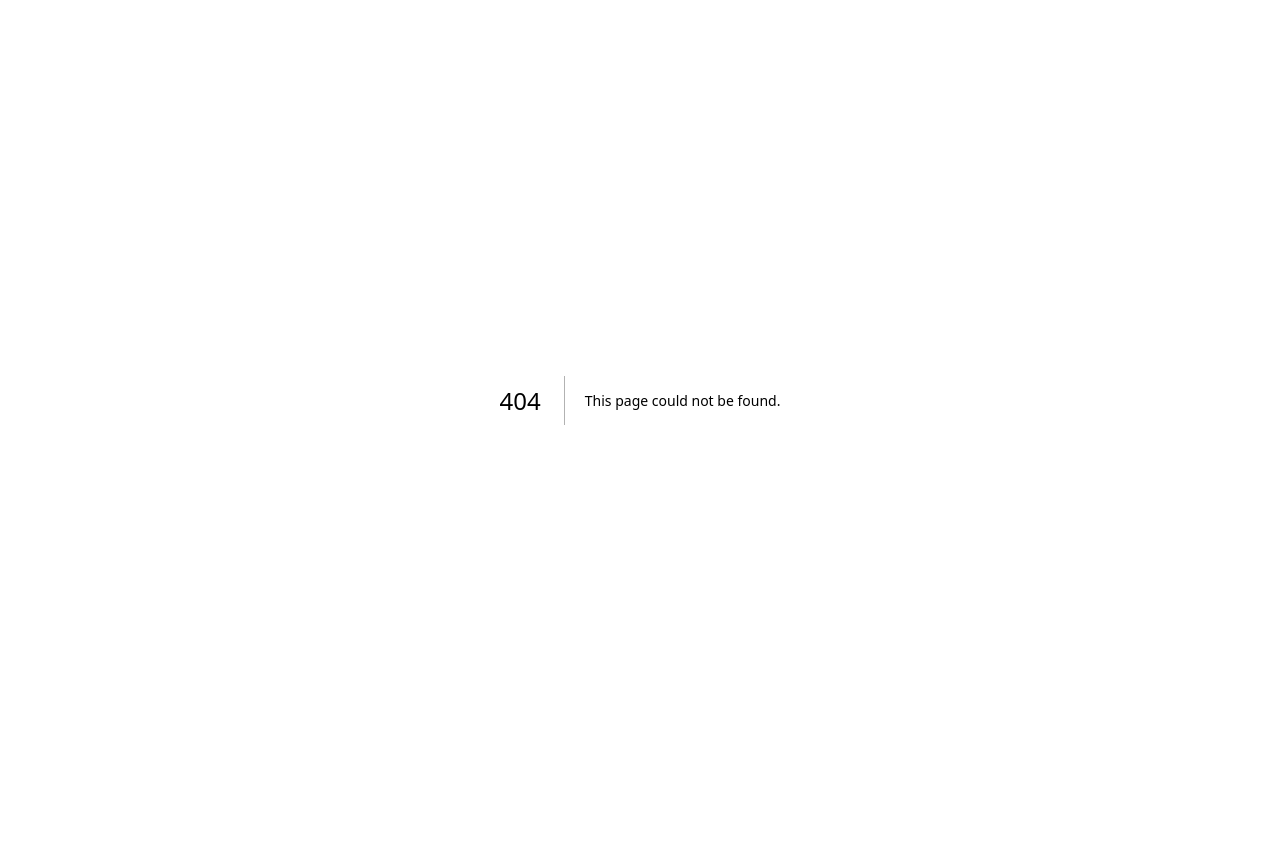
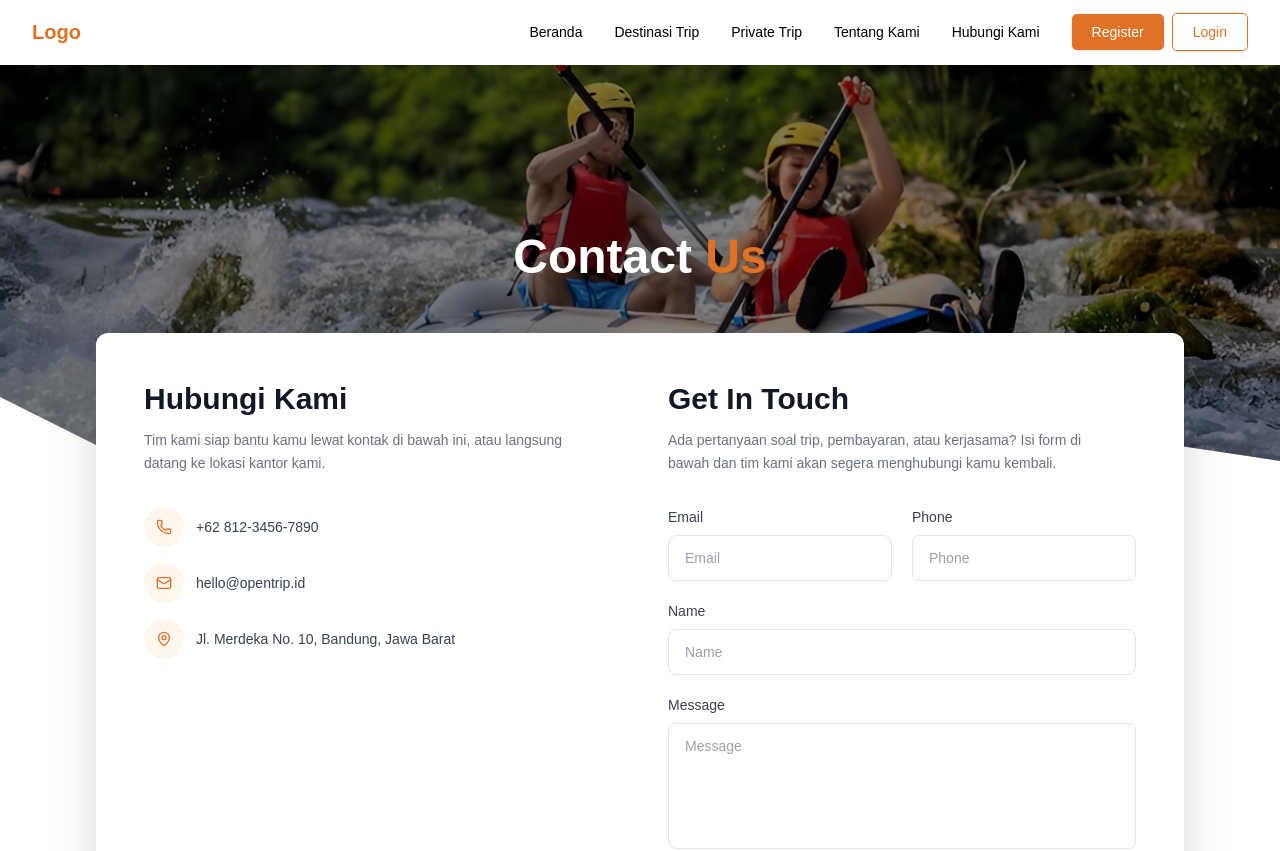
Before and after one commit to RamliWane/lansia-opentrip, a Next.js app: page /contact in a window 1280 px wide. Before the commit this address had no page. Shown: the top 851 px of the page. Before the commit the page ends 800 px from the top, so only its background shows below. Built offline with nearby package versions, Linux system fonts and the light colour scheme.

Commit message:
feat: new page contact for user (not fix)

```diff
--- /dev/null
+++ b/src/app/contact/page.jsx
@@ -0,0 +1,150 @@
+import { Phone, Mail, MapPin } from "lucide-react";
+import Navbar from "@/components/layout/Navbar";
+import Footer from "@/components/layout/Footer";
+import Subs from "@/components/landing/Subs";
+
+export default function ContactPage() {
+    return (
+        <div className="bg-white">
+            <Navbar />
+            <section
+                className="relative bg-cover bg-center py-24 sm:py-42"
+                style={{
+                    backgroundImage: "url('/contact-hero.jpg')",
+                }}
+            >
+                <div className="absolute inset-0 bg-black/50" />
+
+                <div className="relative z-10 max-w-6xl mx-auto px-4 sm:px-6 lg:px-8 text-center">
+                    <h1 className="text-4xl sm:text-5xl font-bold text-white mb-3">
+                        Contact <span className="text-[#df7224]">Us</span>
+                    </h1>
+                </div>
+
+                <div
+                    className="absolute bottom-0 left-0 right-0 h-16 bg-white"
+                    style={{
+                        clipPath: "polygon(0 100%, 100% 100%, 70% 10%, 50% 0, 10% 100%, 0 0)",
+                    }}
+                />
+            </section>
+
+            <section className="relative z-20 -mt-24 sm:-mt-32 pb-16 sm:pb-20">
+                <div className="max-w-6xl mx-auto px-4 sm:px-6 lg:px-8">
+                    <div className="bg-white rounded-xl shadow-2xl p-8 sm:p-12">
+                        <div className="grid lg:grid-cols-2 gap-14">
+                            <div>
+                                <h2 className="text-2xl sm:text-3xl font-bold text-gray-900 mb-3">
+                                    Hubungi Kami
+                                </h2>
+                                <p className="text-gray-500 text-sm leading-relaxed mb-8 max-w-md">
+                                    Tim kami siap bantu kamu lewat kontak di bawah ini, atau
+                                    langsung datang ke lokasi kantor kami.
+                                </p>
+
+                                <div className="space-y-4 mb-8">
+                                    <div className="flex items-center gap-3">
+                                        <div className="w-10 h-10 rounded-full bg-orange-50 flex items-center justify-center shrink-0">
+                                            <Phone size={16} className="text-[#df7224]" />
+                                        </div>
+                                        <a
+                                            href="tel:+6281234567890"
+                                            className="text-sm font-medium text-gray-700 hover:text-[#df7224] transition-colors"
+                                        >
+                                            +62 812-3456-7890
+                                        </a>
+                                    </div>
+                                    <div className="flex items-center gap-3">
+                                        <div className="w-10 h-10 rounded-full bg-orange-50 flex items-center justify-center shrink-0">
+                                            <Mail size={16} className="text-[#df7224]" />
+                                        </div>
+                                        <a
+                                            href="mailto:hello@opentrip.id"
+                                            className="text-sm font-medium text-gray-700 hover:text-[#df7224] transition-colors"
+                                        >
+                                            hello@opentrip.id
+                                        </a>
+                                    </div>
+                                    <div className="flex items-center gap-3">
+                                        <div className="w-10 h-10 rounded-full bg-orange-50 flex items-center justify-center shrink-0">
+                                            <MapPin size={16} className="text-[#df7224]" />
+                                        </div>
+                                        <span className="text-sm font-medium text-gray-700">
+                                            Jl. Merdeka No. 10, Bandung, Jawa Barat
+                                        </span>
+                                    </div>
+                                </div>
+                            </div>
+                            <div >
+                                <h2 className="text-2xl sm:text-3xl font-bold text-gray-900 mb-3">
+                                    Get In Touch
+                                </h2>
+                                <p className="text-gray-500 text-sm leading-relaxed mb-8 max-w-md">
+                                    Ada pertanyaan soal trip, pembayaran, atau kerjasama? Isi
+                                    form di bawah dan tim kami akan segera menghubungi kamu
+                                    kembali.
+                                </p>
+
+                                <form className="space-y-5">
+                                    <div className="grid sm:grid-cols-2 gap-5">
+                                        <div>
+                                            <label className="block text-sm font-medium text-gray-700 mb-2">
+                                                Email
+                                            </label>
+                                            <input
+                                                type="email"
+                                                placeholder="Email"
+                                                className="w-full border border-gray-200 rounded-lg px-4 py-3 text-sm text-gray-900 placeholder:text-gray-400 focus:outline-none focus:ring-2 focus:ring-[#df7224]/20 focus:border-[#df7224] transition-colors"
+                                            />
+                                        </div>
+                                        <div>
+                                            <label className="block text-sm font-medium text-gray-700 mb-2">
+                                                Phone
+                                            </label>
+                                            <input
+                                                type="tel"
+                                                placeholder="Phone"
+                                                className="w-full border border-gray-200 rounded-lg px-4 py-3 text-sm text-gray-900 placeholder:text-gray-400 focus:outline-none focus:ring-2 focus:ring-[#df7224]/20 focus:border-[#df7224] transition-colors"
+                                            />
+                                        </div>
+                                    </div>
+
+                                    <div>
+                                        <label className="block text-sm font-medium text-gray-700 mb-2">
+                                            Name
+                                        </label>
+                                        <input
+                                            type="text"
+                                            placeholder="Name"
+                                            className="w-full border border-gray-200 rounded-lg px-4 py-3 text-sm text-gray-900 placeholder:text-gray-400 focus:outline-none focus:ring-2 focus:ring-[#df7224]/20 focus:border-[#df7224] transition-colors"
+                                        />
+                                    </div>
+
+                                    <div>
+                                        <label className="block text-sm font-medium text-gray-700 mb-2">
+                                            Message
+                                        </label>
+                                        <textarea
+                                            rows={5}
+                                            placeholder="Message"
+                                            className="w-full border border-gray-200 rounded-lg px-4 py-3 text-sm text-gray-900 placeholder:text-gray-400 focus:outline-none focus:ring-2 focus:ring-[#df7224]/20 focus:border-[#df7224] transition-colors resize-none"
+                                        />
+                                    </div>
+
+                                    <button
+                                        type="submit"
+                                        className="bg-[#df7224] text-white px-8 py-2 w-full rounded-md font-semibold hover:bg-[#c3611c] transition-colors"
+                                    >
+                                        Submit Button
+                                    </button>
+                                </form>
+                            </div>
+                        </div>
+                    </div>
+                </div>
+            </section>
+            <Subs />
+            <Footer />
+        </div>
+    );
+}
```
Also changed, not shown: public/contact-hero.jpg (added).
